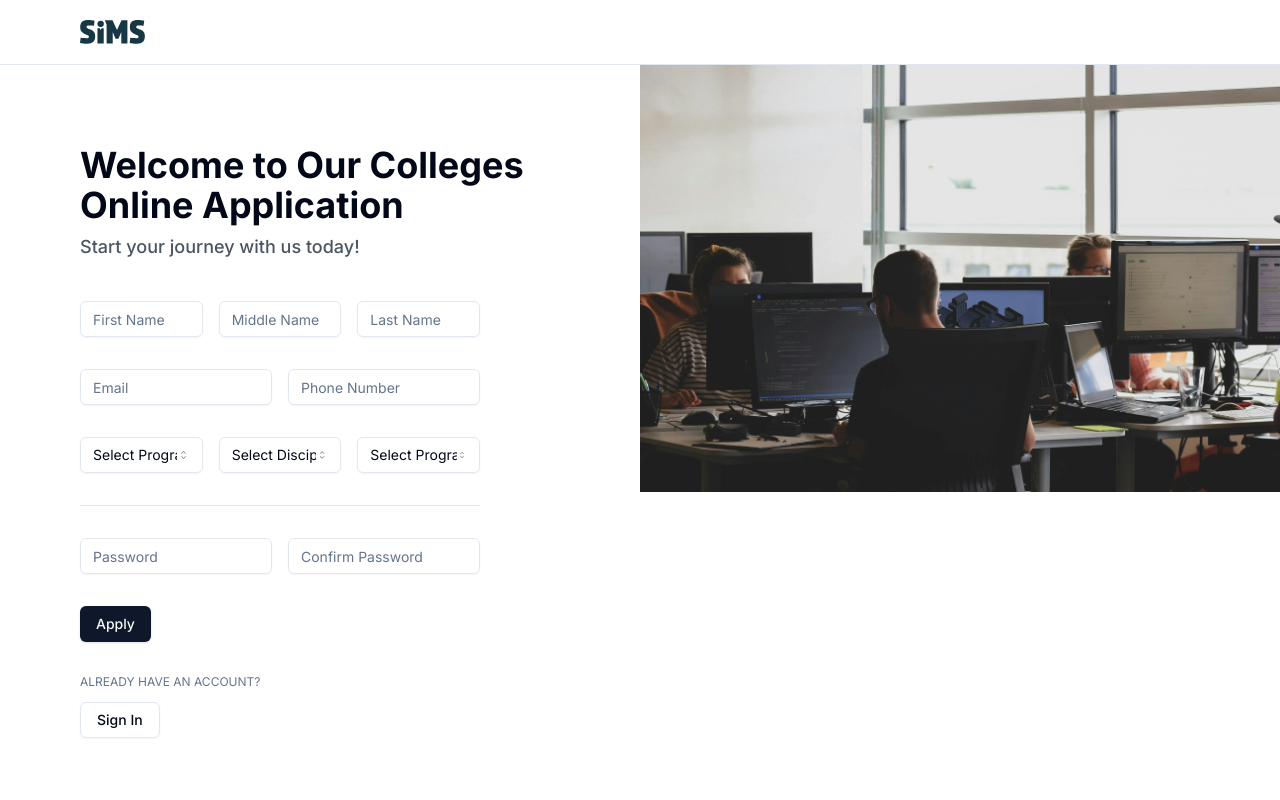
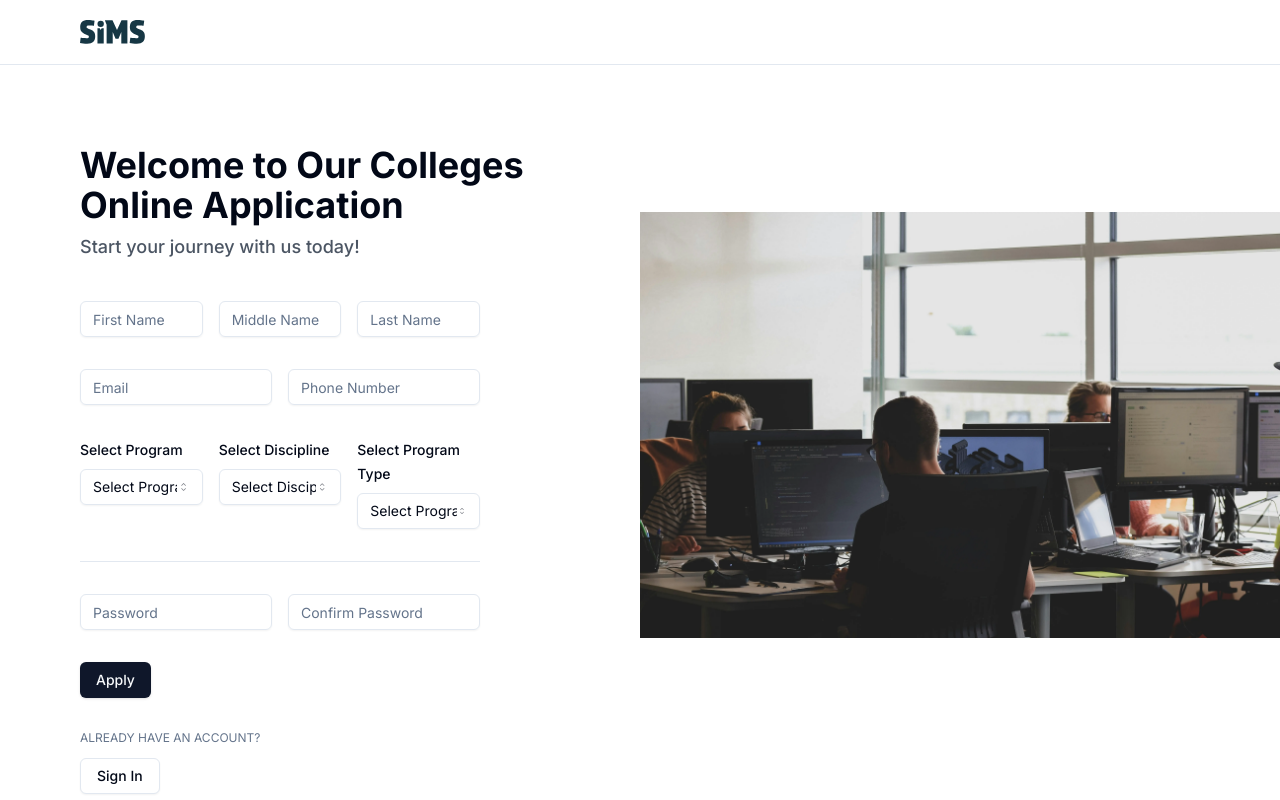
Before and after one commit to EyosiyasMekbib/SIMS-CLIENT, a Next.js app: page /application/apply in a window 1280 px wide. Built offline with nearby package versions, Linux system fonts and the light colour scheme.

Commit message:
updated layout

```diff
--- a/app/application/apply/components/signupForm.jsx
+++ b/app/application/apply/components/signupForm.jsx
@@ -1,6 +1,6 @@
 "use client";
 
-import { useForm } from "react-hook-form";
+import { useForm, watch } from "react-hook-form";
 import { zodResolver } from "@hookform/resolvers/zod";
 import { z } from "zod";
 
@@ -16,7 +16,9 @@ import {
 import {
   Select,
   SelectContent,
+  SelectGroup,
   SelectItem,
+  SelectLabel,
   SelectTrigger,
   SelectValue,
 } from "@/components/ui/select";
@@ -34,9 +36,15 @@ const SignupFormSchema = z.object({
     .string()
     .min(10, { message: "Phone number should be at least 10 digits" })
     .max(15),
-  selectedProgram: z.string().nonempty(),
-  selectedDiscipline: z.string().nonempty(),
-  selectedProgramType: z.string().nonempty(),
+  selectedProgram: z
+    .string()
+    .nonempty({ message: "Please select a discipline" }),
+  selectedDiscipline: z
+    .string()
+    .nonempty({ message: "Please select a program" }),
+  selectedProgramType: z
+    .string()
+    .nonempty({ message: "Please select a program type" }),
 });
 
 export default function SignupForm() {
@@ -145,25 +153,25 @@ export default function SignupForm() {
             name='selectedProgram'
             render={({ field }) => (
               <FormItem>
-                {/* <FormLabel>Selected Program</FormLabel> */}
-                <FormControl>
+                <FormLabel>Select Program</FormLabel>
                 <Select
-                    {...field}
+                  onValueChange={field.onChange}
+                  defaultValue={field.value}
                   className='block w-full p-2 border rounded-md'
                 >
                   <SelectTrigger className='w-full'>
-                      <SelectValue placeholder='Select Program' />
+                    <SelectValue placeholder='Select Program' {...field} />
                   </SelectTrigger>
                   <SelectContent>
-                      <SelectItem values='undergratuate'>
+                    <SelectGroup>
+                      <SelectLabel>Programs</SelectLabel>
+                      <SelectItem value='undergratuate'>
                         Undergraduate
                       </SelectItem>
-                      <SelectItem values='postgratuate'>
-                        Postgraduate
-                      </SelectItem>
+                      <SelectItem value='postgratuate'>Postgraduate</SelectItem>
+                    </SelectGroup>
                   </SelectContent>
                 </Select>
-                </FormControl>
                 <FormMessage />
               </FormItem>
             )}
@@ -173,25 +181,36 @@ export default function SignupForm() {
             name='selectedDiscipline'
             render={({ field }) => (
               <FormItem>
-                {/* <FormLabel>Selected Program</FormLabel> */}
-                <FormControl>
+                <FormLabel>Select Discipline</FormLabel>
                 <Select
-                    {...field}
+                  onValueChange={field.onChange}
+                  defaultValue={field.value}
                   className='block w-full p-2 border rounded-md'
                 >
                   <SelectTrigger className='w-full'>
                     <SelectValue placeholder='Select Discipline' />
                   </SelectTrigger>
                   <SelectContent>
-                      <SelectItem values='undergratuate'>
-                        Undergraduate
+                    <SelectGroup>
+                      <SelectLabel>Undergraduate</SelectLabel>
+                      <SelectItem value='Software Engineering'>
+                        Software Engineering
                       </SelectItem>
-                      <SelectItem values='postgratuate'>
-                        Postgraduate
+                      <SelectItem value='Information Systems & Technology'>
+                        Information Systems & Technology
                       </SelectItem>
+                    </SelectGroup>
+                    <SelectGroup>
+                      <SelectLabel>Postgraduate</SelectLabel>
+                      <SelectItem value='Enterprise System'>
+                        Enterprise System
+                      </SelectItem>
+                      <SelectItem value='Information Systems Managment'>
+                        Information Systems Managment
+                      </SelectItem>
+                    </SelectGroup>
                   </SelectContent>
                 </Select>
-                </FormControl>
                 <FormMessage />
               </FormItem>
             )}
@@ -201,23 +220,23 @@ export default function SignupForm() {
             name='selectedProgramType'
             render={({ field }) => (
               <FormItem>
-                {/* <FormLabel>Selected Program</FormLabel> */}
-                <FormControl>
+                <FormLabel>Select Program Type</FormLabel>
+
                 <Select
-                    {...field}
+                  onValueChange={field.onChange}
+                  defaultValue={field.value}
                   className='block w-full p-2 border rounded-md'
                 >
                   <SelectTrigger className='w-full'>
                     <SelectValue placeholder='Select Program Type' />
                   </SelectTrigger>
                   <SelectContent>
-                      <SelectItem values='regular'>Regular</SelectItem>
-                      <SelectItem values='extenstion'>Extenstion</SelectItem>
-                      <SelectItem values='extenstion'>Weekend</SelectItem>
-                      <SelectItem values='extenstion'>Summer</SelectItem>
+                    <SelectItem value='regular'>Regular</SelectItem>
+                    <SelectItem value='extenstion'>Extenstion</SelectItem>
+                    <SelectItem value='weekend'>Weekend</SelectItem>
+                    <SelectItem value='summer'>Summer</SelectItem>
                   </SelectContent>
                 </Select>
-                </FormControl>
                 <FormMessage />
               </FormItem>
             )}
--- a/app/application/apply/page.jsx
+++ b/app/application/apply/page.jsx
@@ -10,13 +10,8 @@ export default function page() {
         <SignupForm />
       </div>
 
-      <div className='lg:w-1/2 h-full'>
-        <Image
-          src={Hero}
-          alt='hero image'
-          className='object-cover h-full w-full'
-          priority
-        />
+      <div className='lg:w-1/2 h-[90vh] flex items-center'>
+        <Image src={Hero} alt='hero image' priority className='w-full' />
       </div>
     </div>
   );
--- a/app/application/layout.jsx
+++ b/app/application/layout.jsx
@@ -5,7 +5,6 @@ export default function layout({ children }) {
   return (
     <div className='h-screen'>
       <Header />
-
       {children}
     </div>
   );
```
Lines whose indentation alone changed are shown as unchanged.
